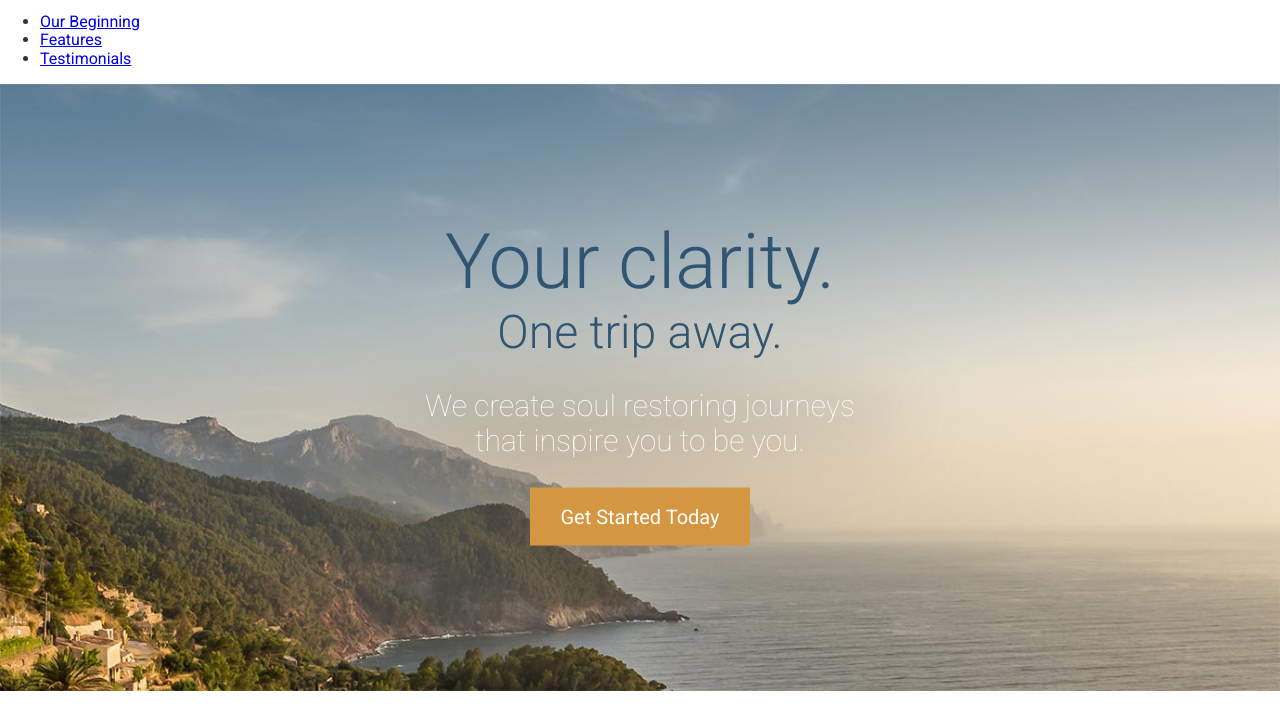
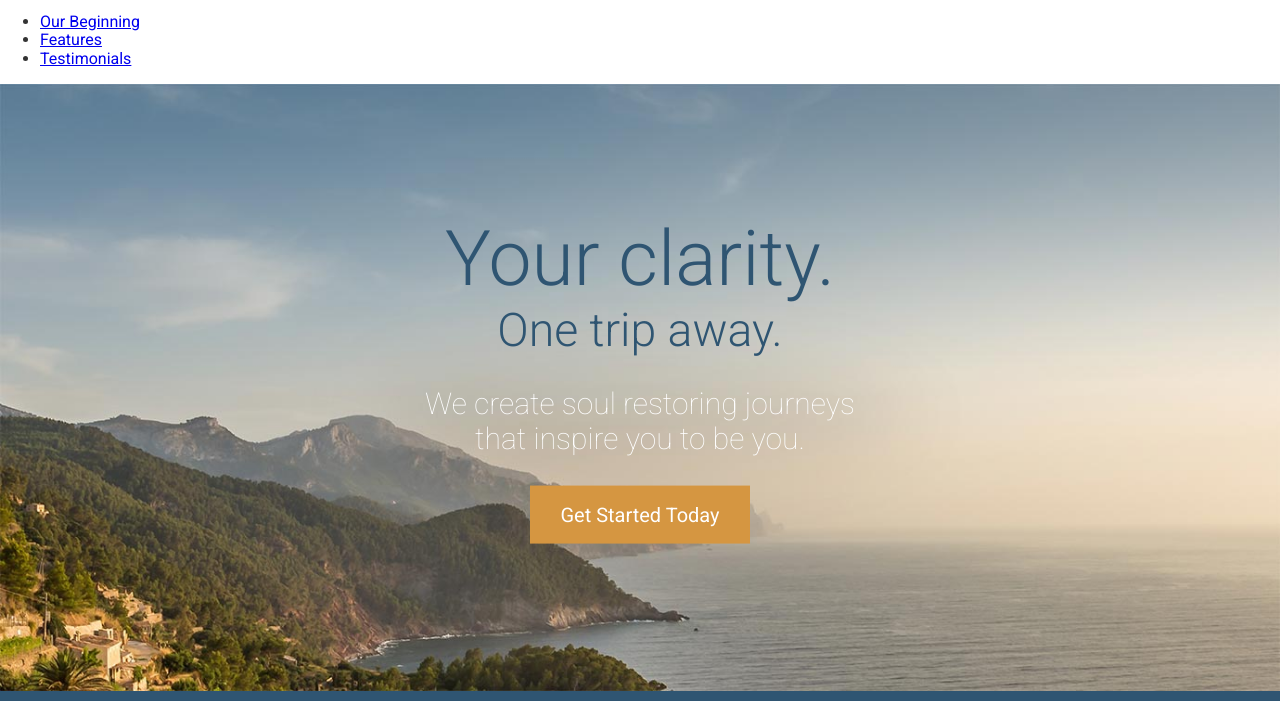
Before and after one commit to HenryGarmendia/travel_site, a website: page app/index.html in a window 1280 px wide. Shown: the part 79-791 px from the top of the page. Drawn offline with Linux system fonts and the light colour scheme.

Commit message:
finalized the hero section

```diff
--- a/app/assets/css/modules/_large-hero.css
+++ b/app/assets/css/modules/_large-hero.css
@@ -1,5 +1,9 @@
 .large-hero {
+	border-bottom: 10px solid $mainBlue;
 	position: relative;
+
+	&__image {
+		display: block; }
 
 	&__text-content {
 		position: absolute;
--- a/app/index.html
+++ b/app/index.html
@@ -34,7 +34,7 @@
       <source srcset="assets/images/hero--large.jpg 1920w, assets/images/hero--large-hi-dpi.jpg 3820w" media="(min-width: 1380px)">
       <source srcset="assets/images/hero--medium.jpg 1380w, assets/images/hero--medium-hi-dpi.jpg 2760w" media="(min-width: 990px)">
       <source srcset="assets/images/hero--small.jpg 990w, assets/images/hero--small-hi-dpi.jpg 1980w" media="(min-width: 640px)">
-      <img srcset="assets/images/hero--smaller.jpg 640w, assets/images/hero--smaller-hi-dpi.jpg 1280w" alt="Coastal view of ocean and mountains">
+      <img class="large-hero__image" srcset="assets/images/hero--smaller.jpg 640w, assets/images/hero--smaller-hi-dpi.jpg 1280w" alt="Coastal view of ocean and mountains">
     </picture><!-- //picture END -->
 
     <div class="large-hero__text-content">
--- a/app/temp/css/app.css
+++ b/app/temp/css/app.css
@@ -459,7 +459,11 @@ img {
 		height: auto; }
 
 .large-hero {
+	border-bottom: 10px solid #2f5572;
 	position: relative; }
+
+.large-hero__image {
+		display: block; }
 
 .large-hero__text-content {
 		position: absolute;
```
